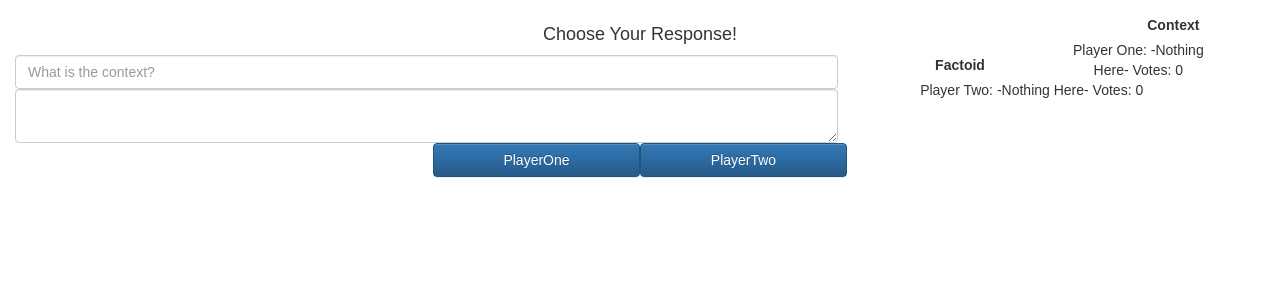
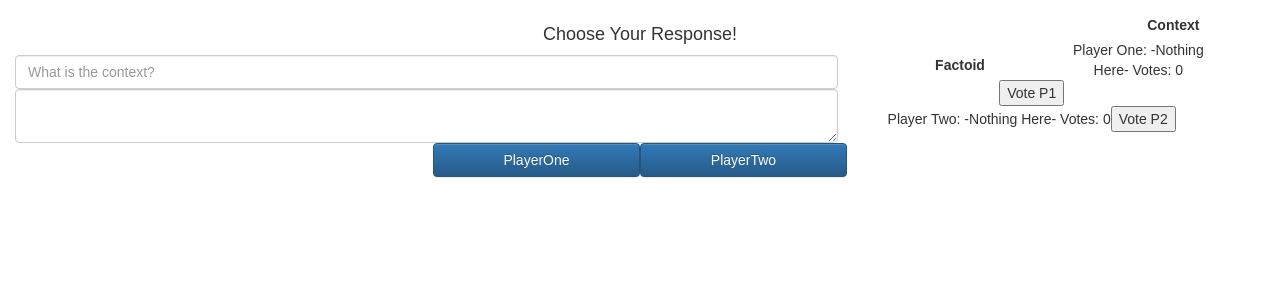
Before and after one commit to caelinsheahan/RabbitHole, a React (Create React App) app in the folder rabbithole/: page / in a window 1280 px wide. Shown: the top 300 px of the page. Built offline with nearby package versions, Linux system fonts and the light colour scheme.

Commit message:
now need to hook db into react

```diff
--- a/rabbithole/src/App.js
+++ b/rabbithole/src/App.js
@@ -81,6 +81,8 @@ class App extends Component {
           <ResponseList
             displayResponseOne={this.displayResponseOne}
             displayResponseTwo={this.displayResponseTwo}
+            VotePlayerOne={this.VotePlayerOne}
+            VotePlayerTwo={this.VotePlayerTwo}
             />
         </div>
       </div>
--- a/rabbithole/src/Components/responseList.js
+++ b/rabbithole/src/Components/responseList.js
@@ -1,14 +1,21 @@
 import React from 'react'
 //import response from './response'
-const responseList = ({displayResponseOne, displayResponseTwo}) => {
+const responseList = ({
+  displayResponseOne,
+  displayResponseTwo,
+  VotePlayerOne,
+  VotePlayerTwo
+}) => {
   return (
     <div>
-    <div className='p1'>
-{displayResponseOne()}
-    </div>
-    <div className='p2'>
-{displayResponseTwo()}
-    </div>
+      <div className="p1">
+        {displayResponseOne()}
+        <button onClick={e => VotePlayerOne(e)}>Vote P1</button>
+      </div>
+      <div className="p2">
+        {displayResponseTwo()}
+        <button onClick={e => VotePlayerTwo(e)}>Vote P2</button>
+      </div>
     </div>
   )
 }
```
